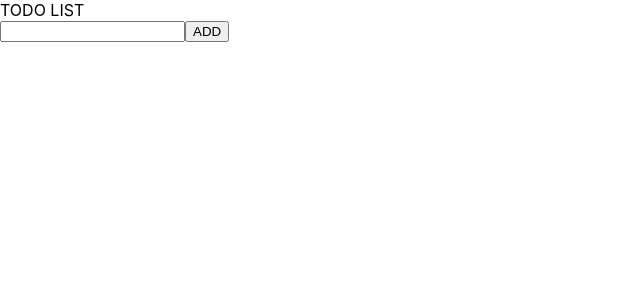
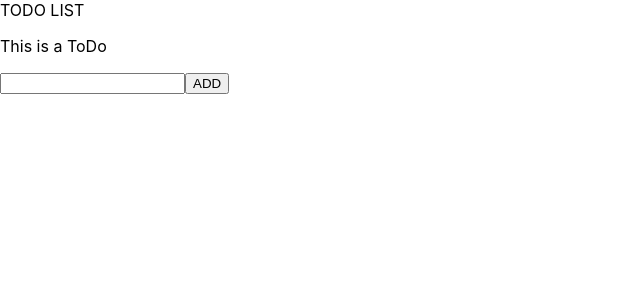
Before and after one commit to IQ-IndiaDevelopment/Batch-33, a React (Create React App) app: page / in a window 1280 px wide. Shown: the top 300 px of the page, without its empty margins (0-640 px from the left). Built offline with nearby package versions, Linux system fonts and the light colour scheme; the HTML template or start-up script is replaced by a standard one.

Commit message:
Added a Paragraph

```diff
--- a/src/App.jsx
+++ b/src/App.jsx
@@ -1,9 +1,11 @@
 import TodoList from "./components/TodoList";
+
 
 function App() {
   return (
     <>
       <nav>TODO LIST</nav>
+      <p>This is a ToDo</p>
       <TodoList />
     </>
   );
```
